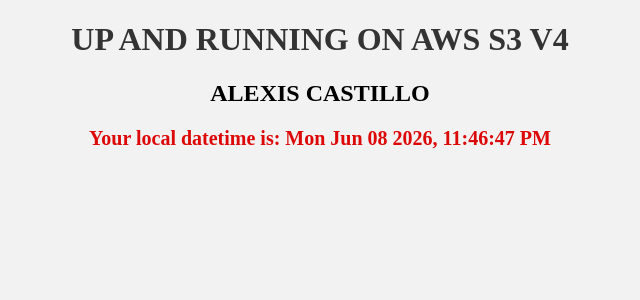
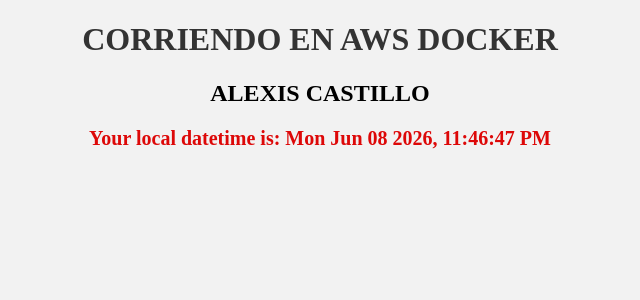
Before and after one commit to AlexisDevjs/isa-docker, a Flask app: page / in a window 1280 px wide. Shown: the top 300 px of the page, without its empty margins (320-960 px from the left). Run offline with Flask 3, Linux system fonts and the light colour scheme.

Commit message:
Actualizar título de la página a "CORRIENDO EN AWS DOCKER"

```diff
--- a/templates/index.html
+++ b/templates/index.html
@@ -7,7 +7,7 @@
   </head>
   <body>
     <center>
-      <h1>UP AND RUNNING ON AWS S3 V4</h1>
+      <h1>CORRIENDO EN AWS DOCKER</h1>
       <h2>ALEXIS CASTILLO</h2>
     </center>
     <p id="date"></p>
```
